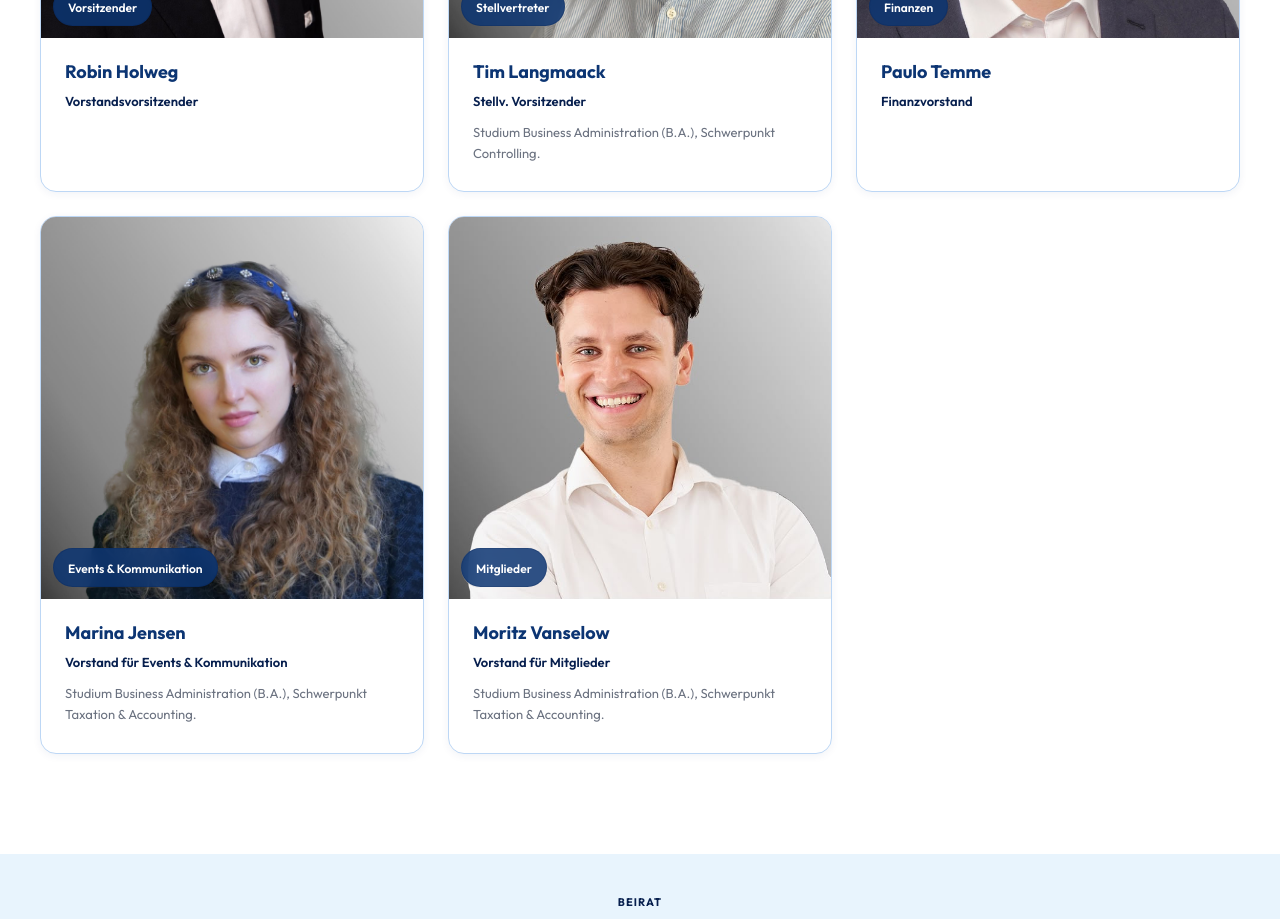
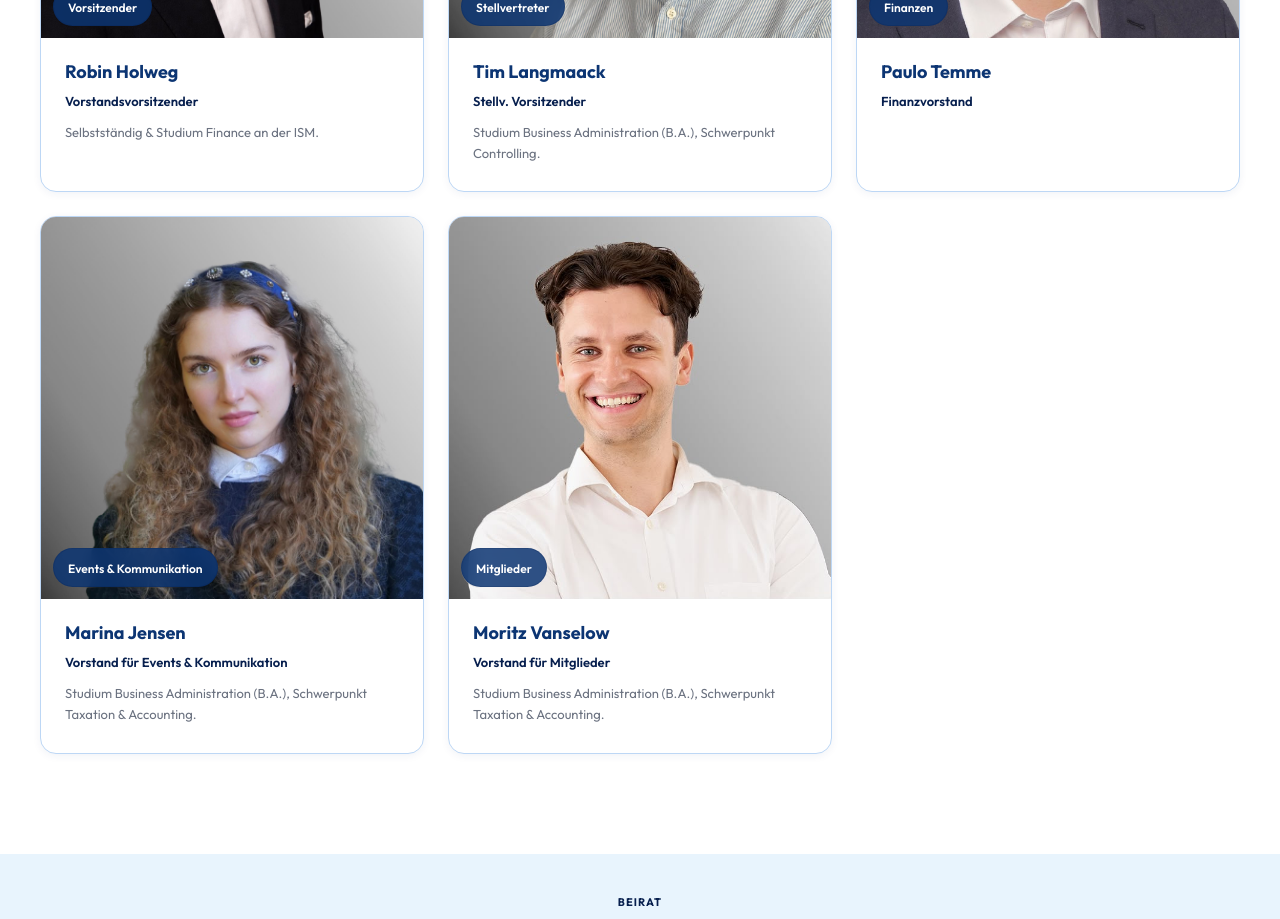
Before and after one commit to bfcflensburgev/Webseite, a Next.js app: page /team in a window 1280 px wide. Shown: the part 1080-1999 px from the top of the page. Built offline with nearby package versions, Linux system fonts and the light colour scheme.

Commit message:
Add Robin Holweg professional and study details

```diff
--- a/app/team/members.js
+++ b/app/team/members.js
@@ -3,7 +3,8 @@ export const vorstand = [
     "name": "Robin Holweg",
     "position": "Vorstandsvorsitzender",
     "role": "Vorsitzender",
-    "img": "/images/team/robin-holweg.jpeg"
+    "img": "/images/team/robin-holweg.jpeg",
+    "desc": "Selbstständig & Studium Finance an der ISM."
   },
   {
     "name": "Tim Langmaack",
```
